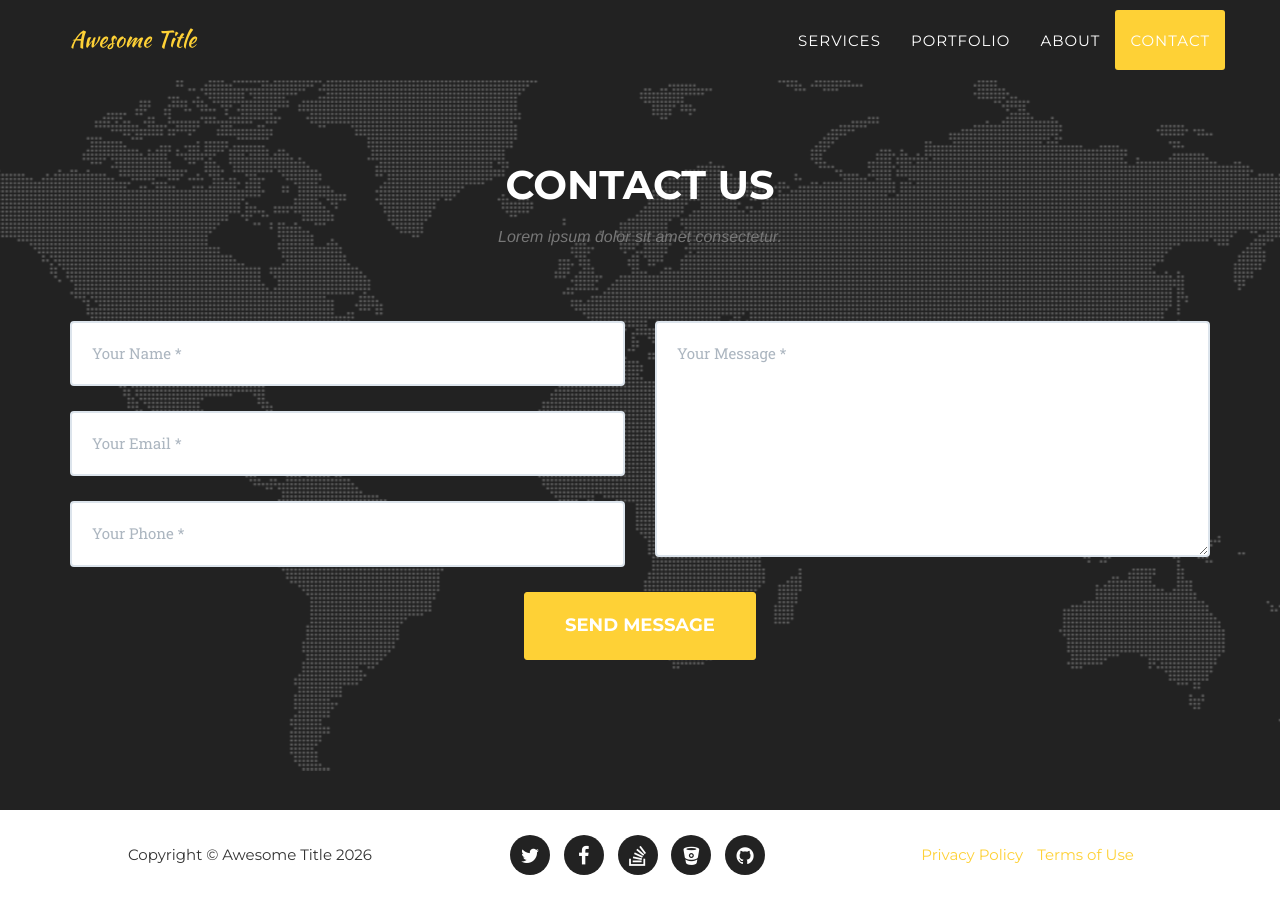
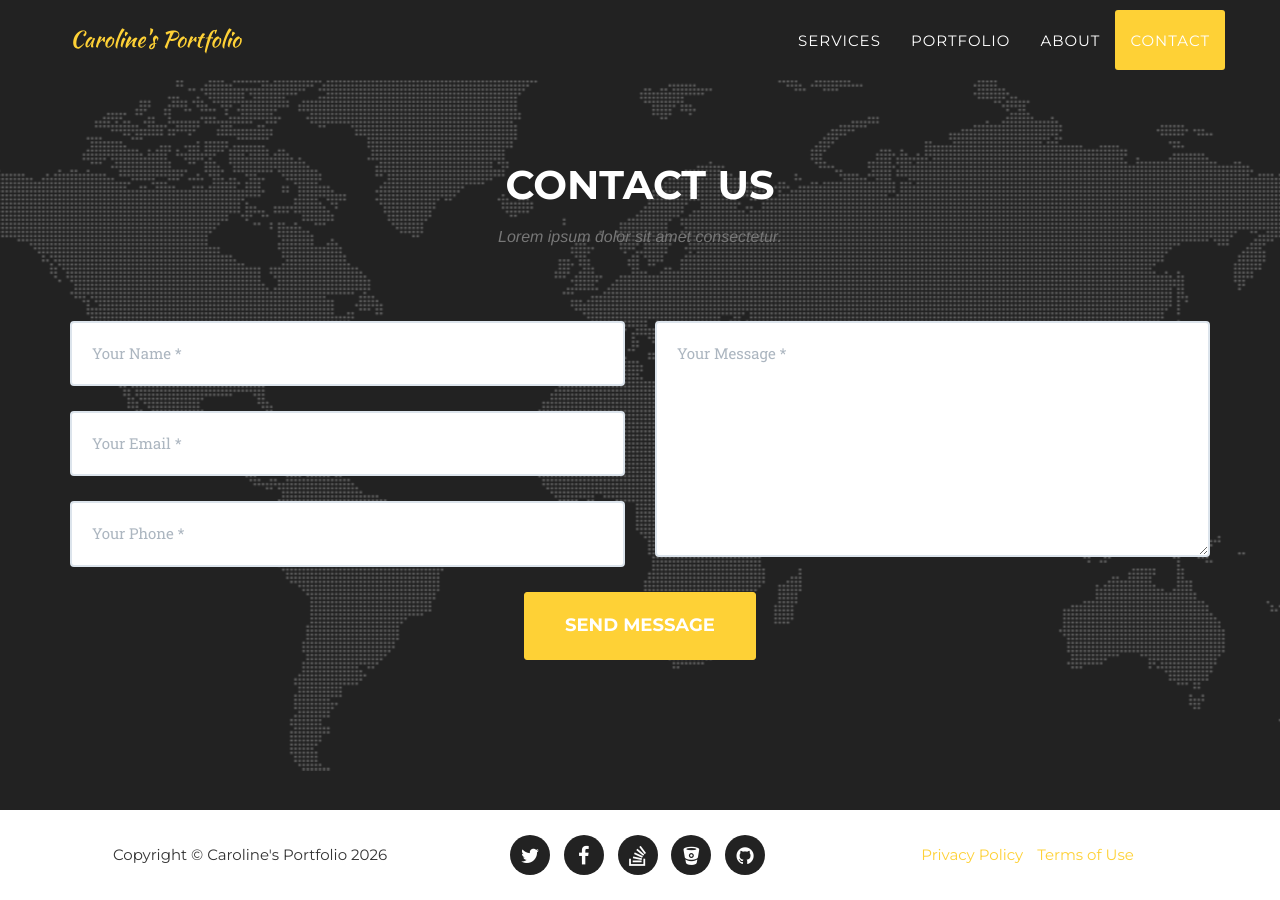
Before and after one commit to carolong-creates/carolong-creates.github.io, a Jekyll site: the page built from index.html, in a window 1280 px wide and 900 px high, scrolled down 4702 px. Built offline with Jekyll 4.4.1, drawn with Linux system fonts in a browser that asks for light colours; some web fonts are replaced.

Commit message:
Update portfolio title

```diff
--- a/_config.yml
+++ b/_config.yml
@@ -2,7 +2,7 @@ url: https://carolong-creates.github.io
 baseurl: ""
 
 # Site settings
-title: Awesome Title
+title: Caroline's Portfolio
 email: your-email@domain.com
 description: "Write an awesome description for your new site here. You can edit this line in _config.yml. It will appear in your document head meta (for Google search results) and in your feed.xml site description."
 
```
